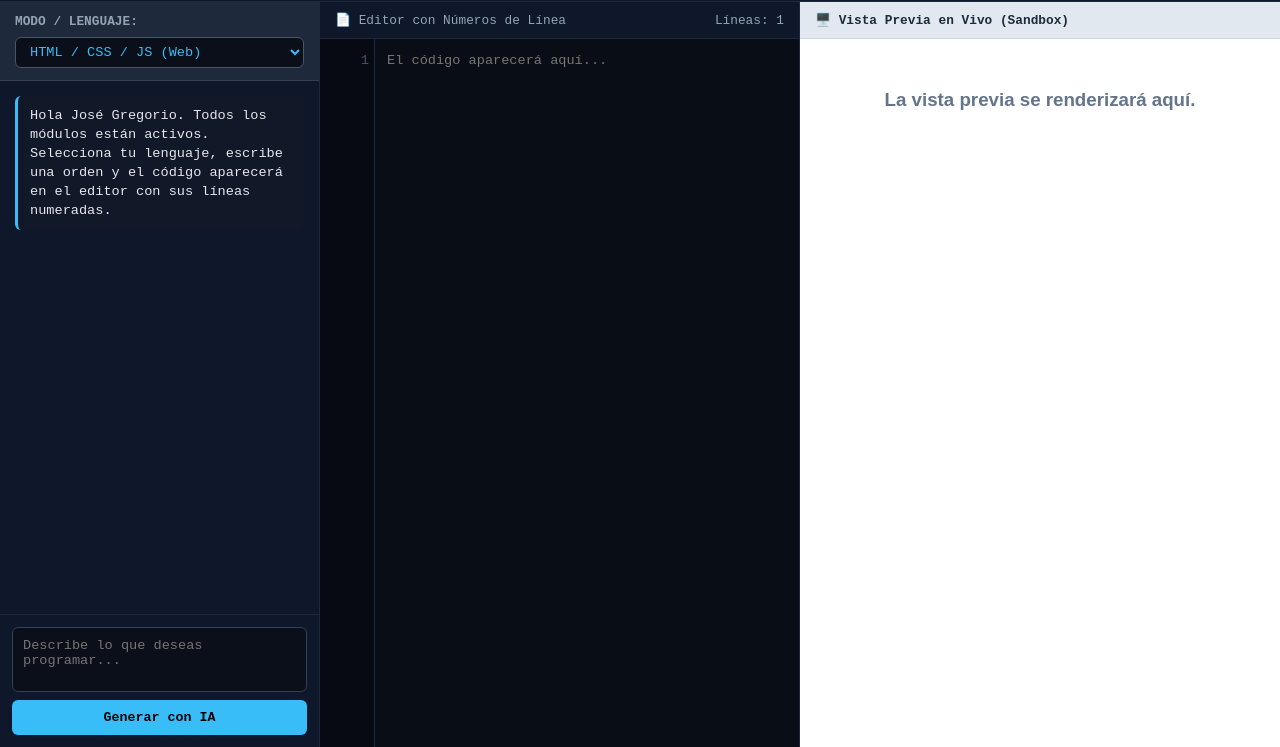
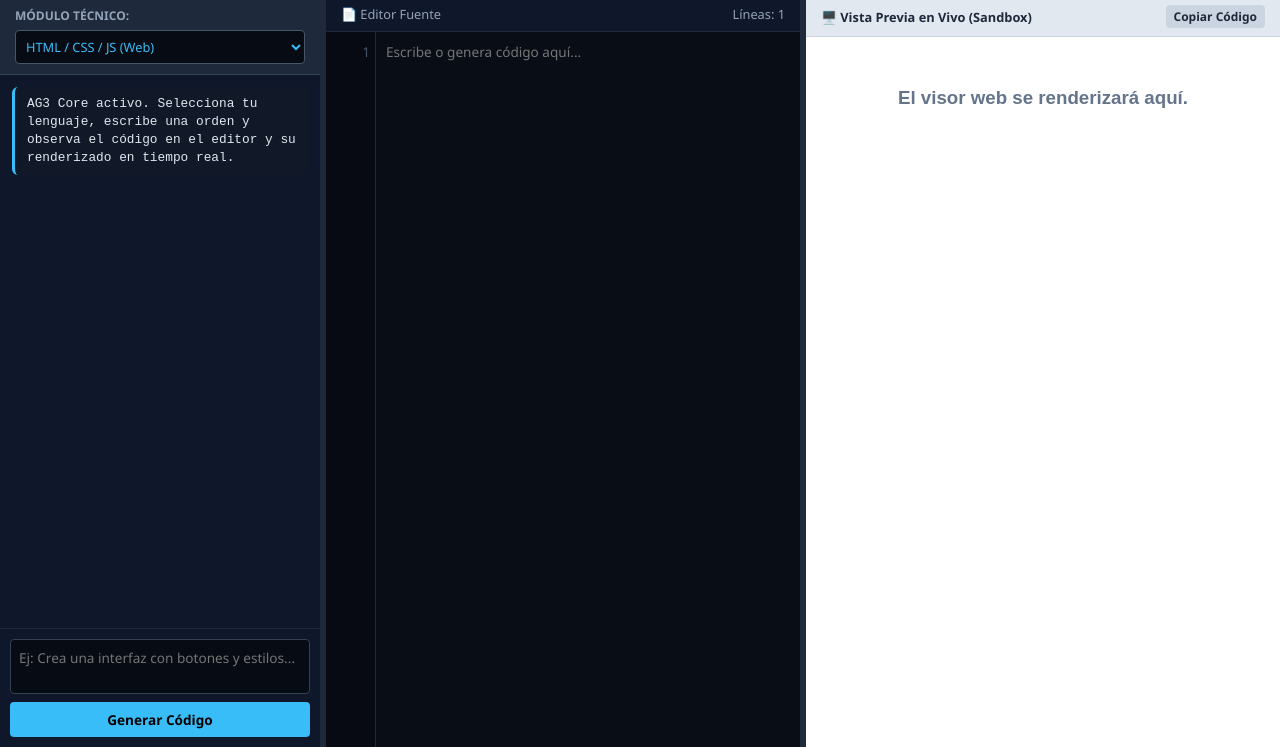
Before and after one commit to systemgregorypc/Ag3-Inteligencia-Artificial-, a plain HTML site: page index.html in a window 1280 px wide. Shown: the part 53-800 px from the top of the page. Drawn offline with Linux system fonts and the light colour scheme.

Commit message:
Refactor index.html for improved layout and styles
Updated the title and various styles in the HTML file. Enhanced the layout and functionality of the code editor and AI panel.

```diff
--- a/index.html
+++ b/index.html
@@ -3,92 +3,108 @@
 <head>
     <meta charset="UTF-8">
     <meta name="viewport" content="width=device-width, initial-scale=1.0">
-    <title>AG3 IA Code — Entorno de Programación | Génesis AI</title>
+    <title>AG3 IA Code — Entorno de Desarrollo Pro</title>
     <style>
-        * { margin: 0; padding: 0; box-sizing: border-box; font-family: 'Courier New', Courier, monospace; }
-        body { background: #0b0f19; color: #f8fafc; height: 100vh; display: flex; flex-direction: column; overflow: hidden; }
-        header { height: 55px; background: #0f172a; border-bottom: 1px solid #1e293b; display: flex; align-items: center; justify-content: space-between; padding: 0 20px; }
-        .logo { font-size: 1.1rem; font-weight: bold; color: #38bdf8; display: flex; align-items: center; gap: 10px; }
-        .logo span { background: rgba(56, 189, 248, 0.15); color: #38bdf8; font-size: 0.75rem; padding: 3px 8px; border-radius: 4px; border: 1px solid rgba(56, 189, 248, 0.3); }
-        .status-bar { font-size: 0.85rem; color: #10b981; }
+        * { margin: 0; padding: 0; box-sizing: border-box; font-family: 'Segoe UI', system-ui, sans-serif; }
+        body { background: #070b14; color: #f8fafc; height: 100vh; display: flex; flex-direction: column; overflow: hidden; }
 
-        .workspace { flex: 1; display: grid; grid-template-columns: 320px 1fr 1fr; height: calc(100vh - 55px); overflow: hidden; }
-        @media (max-width: 1100px) { .workspace { grid-template-columns: 1fr 1fr; } .code-container-col { display: none; } }
+        /* Barra Superior */
+        header { height: 50px; background: #0f172a; border-bottom: 1px solid #1e293b; display: flex; align-items: center; justify-content: space-between; padding: 0 20px; z-index: 10; }
+        .logo { font-size: 1rem; font-weight: bold; color: #38bdf8; display: flex; align-items: center; gap: 10px; }
+        .logo span { background: rgba(56, 189, 248, 0.15); color: #38bdf8; font-size: 0.7rem; padding: 2px 6px; border-radius: 4px; border: 1px solid rgba(56, 189, 248, 0.3); }
+        .status-bar { font-size: 0.8rem; color: #10b981; display: flex; align-items: center; gap: 6px; }
 
-        /* Panel Izquierdo: Chat e IA */
-        .ai-panel { background: #0f172a; border-right: 1px solid #1e293b; display: flex; flex-direction: column; }
-        .ai-header { padding: 12px 15px; background: #1e293b; border-bottom: 1px solid #334155; display: flex; flex-direction: column; gap: 8px; }
-        .ai-header select { background: #0b0f19; color: #38bdf8; border: 1px solid #475569; padding: 6px 10px; border-radius: 6px; font-size: 0.85rem; outline: none; }
+        /* Contenedor de Paneles con Grid Dinámico */
+        .workspace { flex: 1; display: grid; grid-template-columns: 320px 6px 1fr 6px 1fr; height: calc(100vh - 50px); overflow: hidden; background: #0b0f19; }
 
-        .ai-messages { flex: 1; padding: 15px; overflow-y: auto; display: flex; flex-direction: column; gap: 12px; font-size: 0.85rem; }
-        .msg { padding: 10px 12px; border-radius: 6px; line-height: 1.4; word-break: break-word; }
+        /* Divisores (Resizers) */
+        .resizer { background: #1e293b; cursor: col-resize; transition: background 0.2s; }
+        .resizer:hover, .resizer.active { background: #38bdf8; }
+
+        /* 1. Panel Izquierdo: Chat IA */
+        .ai-panel { background: #0f172a; display: flex; flex-direction: column; overflow: hidden; }
+        .ai-header { padding: 10px 15px; background: #1e293b; border-bottom: 1px solid #334155; display: flex; flex-direction: column; gap: 6px; }
+        .ai-header select { background: #070b14; color: #38bdf8; border: 1px solid #475569; padding: 6px; border-radius: 4px; font-size: 0.8rem; outline: none; }
+        .ai-messages { flex: 1; padding: 12px; overflow-y: auto; display: flex; flex-direction: column; gap: 10px; font-size: 0.85rem; }
+        .msg { padding: 8px 12px; border-radius: 6px; line-height: 1.4; word-break: break-word; }
         .msg.user { background: #1e293b; color: #38bdf8; }
-        .msg.ai { background: #111827; color: #e2e8f0; border-left: 3px solid #38bdf8; }
-
-        .ai-input-area { padding: 12px; background: #0f172a; border-top: 1px solid #1e293b; display: flex; flex-direction: column; gap: 8px; }
-        .ai-input-area textarea { background: #0b0f19; border: 1px solid #334155; color: #fff; padding: 10px; border-radius: 6px; resize: none; height: 65px; font-size: 0.85rem; outline: none; }
+        .msg.ai { background: #111827; color: #e2e8f0; border-left: 3px solid #38bdf8; font-family: 'Courier New', monospace; font-size: 0.8rem; }
+        .ai-input-area { padding: 10px; background: #0f172a; border-top: 1px solid #1e293b; display: flex; flex-direction: column; gap: 8px; }
+        .ai-input-area textarea { background: #070b14; border: 1px solid #334155; color: #fff; padding: 8px; border-radius: 4px; resize: none; height: 55px; font-size: 0.85rem; outline: none; }
         .ai-input-area textarea:focus { border-color: #38bdf8; }
-        .btn-run { background: #38bdf8; color: #000; border: none; padding: 10px; border-radius: 6px; font-weight: bold; cursor: pointer; transition: background 0.2s; }
+        .btn-run { background: #38bdf8; color: #000; border: none; padding: 8px; border-radius: 4px; font-weight: bold; cursor: pointer; transition: background 0.2s; font-size: 0.85rem; }
         .btn-run:hover { background: #7dd3fc; }
 
-        /* Panel Central: Editor con números de línea (1 a 5000+) */
-        .code-container-col { display: flex; flex-direction: column; background: #090d16; border-right: 1px solid #1e293b; }
-        .editor-toolbar { padding: 10px 15px; background: #0f172a; border-bottom: 1px solid #1e293b; font-size: 0.8rem; color: #94a3b8; display: flex; justify-content: space-between; align-items: center; }
-        .editor-wrapper { flex: 1; display: flex; overflow: auto; position: relative; }
-        .line-numbers { width: 55px; background: #070a12; color: #475569; padding: 12px 5px; text-align: right; font-size: 0.85rem; line-height: 1.5; user-select: none; border-right: 1px solid #1e293b; }
-        #codeEditor { flex: 1; background: transparent; color: #34d399; border: none; padding: 12px; font-size: 0.85rem; line-height: 1.5; resize: none; outline: none; white-space: pre; overflow-x: auto; }
+        /* 2. Panel Central: Editor de Código con Líneas */
+        .code-container-col { display: flex; flex-direction: column; background: #090d16; overflow: hidden; }
+        .editor-toolbar { padding: 8px 15px; background: #0f172a; border-bottom: 1px solid #1e293b; font-size: 0.8rem; color: #94a3b8; display: flex; justify-content: space-between; align-items: center; }
+        .editor-wrapper { flex: 1; display: flex; overflow: auto; position: relative; font-family: 'Courier New', Courier, monospace; }
+        .line-numbers { width: 50px; background: #070a12; color: #475569; padding: 10px 5px; text-align: right; font-size: 0.85rem; line-height: 1.5; user-select: none; border-right: 1px solid #1e293b; }
+        #codeEditor { flex: 1; background: transparent; color: #34d399; border: none; padding: 10px; font-size: 0.85rem; line-height: 1.5; resize: none; outline: none; white-space: pre; overflow-x: auto; }
 
-        /* Panel Derecho: Visor en Vivo */
-        .preview-panel { display: flex; flex-direction: column; background: #ffffff; }
-        .preview-header { padding: 10px 15px; background: #e2e8f0; color: #1e293b; font-size: 0.8rem; font-weight: bold; border-bottom: 1px solid #cbd5e1; display: flex; justify-content: space-between; align-items: center; }
+        /* 3. Panel Derecho: Visor / Consola Pro */
+        .preview-panel { display: flex; flex-direction: column; background: #ffffff; overflow: hidden; }
+        .preview-header { padding: 8px 15px; background: #e2e8f0; color: #1e293b; font-size: 0.8rem; font-weight: bold; border-bottom: 1px solid #cbd5e1; display: flex; justify-content: space-between; align-items: center; }
+        .btn-action { background: #cbd5e1; border: none; padding: 3px 8px; border-radius: 4px; font-size: 0.75rem; cursor: pointer; font-weight: bold; color: #1e293b; }
+        .btn-action:hover { background: #94a3b8; }
         #livePreview { flex: 1; border: none; width: 100%; height: 100%; }
+
+        /* Consola de Código No-HTML (Python, Solidity, Workers) */
+        #codeConsole { flex: 1; background: #0b0f19; color: #38bdf8; padding: 15px; font-family: 'Courier New', monospace; font-size: 0.85rem; overflow: auto; display: none; white-space: pre-wrap; line-height: 1.5; }
     </style>
 </head>
 <body>
+
     <header>
-        <div class="logo">💻 AG3 IA Code Editor <span>Núcleo Pro 2026</span></div>
-        <div class="status-bar" id="statusText">● Sistema Operativo</div>
+        <div class="logo">💻 AG3 IA Code <span>Pro IDE 2026</span></div>
+        <div class="status-bar"><span style="width:8px; height:8px; background:#10b981; border-radius:50%; display:inline-block;"></span> Núcleo Operativo</div>
     </header>
 
-    <div class="workspace">
-        <!-- Panel 1: Selector y Chat IA -->
+    <div class="workspace" id="workspace">
+        <!-- 1. Panel IA -->
         <div class="ai-panel">
             <div class="ai-header">
-                <span style="font-size:0.8rem; color:#94a3b8; font-weight:bold;">MODO / LENGUAJE:</span>
+                <span style="font-size:0.75rem; color:#94a3b8; font-weight:bold;">MÓDULO TÉCNICO:</span>
                 <select id="langSelect">
                     <option value="html">HTML / CSS / JS (Web)</option>
-                    <option value="python">Python (Lógica / Backend)</option>
-                    <option value="worker">Cloudflare Worker (API)</option>
+                    <option value="python">Python (Backend)</option>
+                    <option value="worker">Cloudflare Worker</option>
                     <option value="web3">Solidity / Web3 (Token A1X)</option>
                 </select>
             </div>
             <div class="ai-messages" id="aiMessages">
-                <div class="msg ai">Hola José Gregorio. Todos los módulos están activos. Selecciona tu lenguaje, escribe una orden y el código aparecerá en el editor con sus líneas numeradas.</div>
+                <div class="msg ai">AG3 Core activo. Selecciona tu lenguaje, escribe una orden y observa el código en el editor y su renderizado en tiempo real.</div>
             </div>
             <div class="ai-input-area">
-                <textarea id="promptInput" placeholder="Describe lo que deseas programar..."></textarea>
-                <button class="btn-run" id="sendBtn">Generar con IA</button>
+                <textarea id="promptInput" placeholder="Ej: Crea una interfaz con botones y estilos..."></textarea>
+                <button class="btn-run" id="sendBtn">Generar Código</button>
             </div>
         </div>
 
-        <!-- Panel 2: Editor Fuente (Líneas 1 a 5000+) -->
+        <div class="resizer" id="resizer1"></div>
+
+        <!-- 2. Editor con Líneas -->
         <div class="code-container-col">
             <div class="editor-toolbar">
-                <span>📄 Editor con Números de Línea</span>
+                <span>📄 Editor Fuente</span>
                 <span id="lineCount">Líneas: 1</span>
             </div>
             <div class="editor-wrapper">
                 <div class="line-numbers" id="lineNumbers">1</div>
-                <textarea id="codeEditor" spellcheck="false" placeholder="El código aparecerá aquí..."></textarea>
+                <textarea id="codeEditor" spellcheck="false" placeholder="Escribe o genera código aquí..."></textarea>
             </div>
         </div>
 
-        <!-- Panel 3: Visor en Vivo -->
+        <div class="resizer" id="resizer2"></div>
+
+        <!-- 3. Visor / Consola -->
         <div class="preview-panel">
             <div class="preview-header">
-                <span>🖥️ Vista Previa en Vivo (Sandbox)</span>
+                <span id="previewTitle">🖥️ Vista Previa en Vivo (Sandbox)</span>
+                <button class="btn-action" onclick="copiarCodigo()">Copiar Código</button>
             </div>
-            <iframe id="livePreview" srcdoc="<h3 style='font-family:sans-serif; text-align:center; margin-top:50px; color:#64748b;'>La vista previa se renderizará aquí.</h3>"></iframe>
+            <iframe id="livePreview" srcdoc="<h3 style='font-family:sans-serif; text-align:center; margin-top:50px; color:#64748b;'>El visor web se renderizará aquí.</h3>"></iframe>
+            <div id="codeConsole"></div>
         </div>
     </div>
 
@@ -100,9 +116,11 @@
         const lineNumbers = document.getElementById('lineNumbers');
         const lineCount = document.getElementById('lineCount');
         const livePreview = document.getElementById('livePreview');
-        const statusText = document.getElementById('statusText');
+        const codeConsole = document.getElementById('codeConsole');
+        const previewTitle = document.getElementById('previewTitle');
         const langSelect = document.getElementById('langSelect');
 
+        // Actualizar líneas
         function updateLineNumbers() {
             const lines = codeEditor.value.split('\n').length;
             let numbersStr = '';
@@ -127,6 +145,12 @@
             aiMessages.scrollTop = aiMessages.scrollHeight;
         }
 
+        function copiarCodigo() {
+            navigator.clipboard.writeText(codeEditor.value);
+            alert('¡Código copiado al portapapeles!');
+        }
+
+        // Petición al Worker
         async function handleGenerate() {
             const text = promptInput.value.trim();
             const selectedLang = langSelect.value;
@@ -135,8 +159,6 @@
             appendMsg('user', text);
             promptInput.value = '';
             sendBtn.disabled = true;
-            statusText.textContent = "● Procesando en el núcleo...";
-            statusText.style.color = "#f59e0b";
 
             try {
                 const response = await fetch('https://ag3-code-api.genesis-ia.workers.dev/', {
@@ -151,20 +173,25 @@
                     updateLineNumbers();
 
                     if (selectedLang === 'html') {
+                        livePreview.style.display = 'block';
+                        codeConsole.style.display = 'none';
+                        previewTitle.textContent = "🖥️ Vista Previa en Vivo (Sandbox)";
                         livePreview.srcdoc = data.code;
                     } else {
-                        livePreview.srcdoc = `<div style="font-family:sans-serif; padding:20px; color:#1e293b;"><h3>Código (${selectedLang.toUpperCase()}) generado con éxito:</h3><pre style="background:#f1f5f9; padding:10px; border-radius:6px; overflow:auto; font-size:0.8rem; margin-top:10px;"><code>${data.code}</code></pre></div>`;
+                        livePreview.style.display = 'none';
+                        codeConsole.style.display = 'block';
+                        previewTitle.textContent = `⚙️ Consola Técnica (${selectedLang.toUpperCase()})`;
+                        codeConsole.textContent = data.code;
                     }
-                    appendMsg('ai', `✅ Código en ${selectedLang.toUpperCase()} generado y cargado en el editor.`);
+
+                    appendMsg('ai', `OK: Módulo ${selectedLang.toUpperCase()} generado.`);
                 } else {
-                    appendMsg('ai', '❌ Error: ' + (data.error || 'No se pudo generar.'));
+                    appendMsg('ai', 'Error: ' + (data.error || 'Fallo de procesamiento.'));
                 }
             } catch (err) {
-                appendMsg('ai', '❌ Error de red: ' + err.message);
+                appendMsg('ai', 'Error de red: ' + err.message);
             } finally {
                 sendBtn.disabled = false;
-                statusText.textContent = "● Sistema Operativo";
-                statusText.style.color = "#10b981";
             }
         }
 
@@ -173,6 +200,38 @@
             if (e.key === 'Enter' && !e.shiftKey) { e.preventDefault(); handleGenerate(); }
         });
 
+        // Lógica para hacer los paneles redimensionables con el mouse (Drag Resizers)
+        const workspace = document.getElementById('workspace');
+        const resizer1 = document.getElementById('resizer1');
+        const resizer2 = document.getElementById('resizer2');
+
+        let activeResizer = null;
+
+        resizer1.addEventListener('mousedown', (e) => { activeResizer = 1; e.preventDefault(); });
+        resizer2.addEventListener('mousedown', (e) => { activeResizer = 2; e.preventDefault(); });
+
+        window.addEventListener('mousemove', (e) => {
+            if (!activeResizer) return;
+            const rect = workspace.getBoundingClientRect();
+            const x = e.clientX - rect.left;
+
+            if (activeResizer === 1) {
+                const width1 = Math.max(220, Math.min(x, 500));
+                const remaining = rect.width - width1 - 12;
+                const width2 = Math.max(300, remaining / 2);
+                const width3 = remaining - width2;
+                workspace.style.gridTemplateColumns = `${width1}px 6px ${width2}px 6px ${width3}px`;
+            } else if (activeResizer === 2) {
+                const col1W = document.aiPanelWidth || 320;
+                // Ajuste proporcional dinámico
+                const leftPart = rect.left + 320 + 6;
+                const w2 = Math.max(250, e.clientX - leftPart);
+                workspace.style.gridTemplateColumns = `320px 6px ${w2}px 6px 1fr`;
+            }
+        });
+
+        window.addEventListener('mouseup', () => { activeResizer = null; });
+
         updateLineNumbers();
     </script>
 </body>
```
